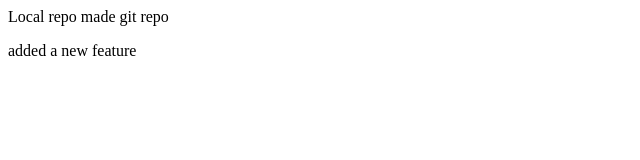
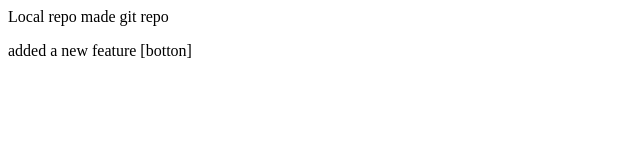
Before and after one commit to slvranish/Localrepo, a plain HTML site: page index.html in a window 1280 px wide. Shown: the full height of the page, 0-640 px from the left. Drawn offline with Linux system fonts and the light colour scheme.

Commit message:
changes in 2nd line

```diff
--- a/index.html
+++ b/index.html
@@ -1,2 +1,2 @@
 <p>Local repo made git repo</p>
-<p>added a new feature</p>
+<p>added a new feature [botton]</p>
```
